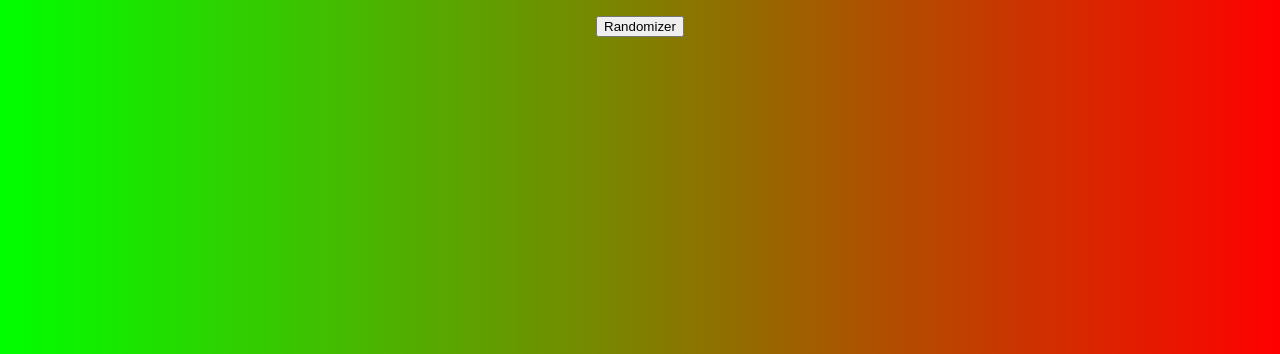
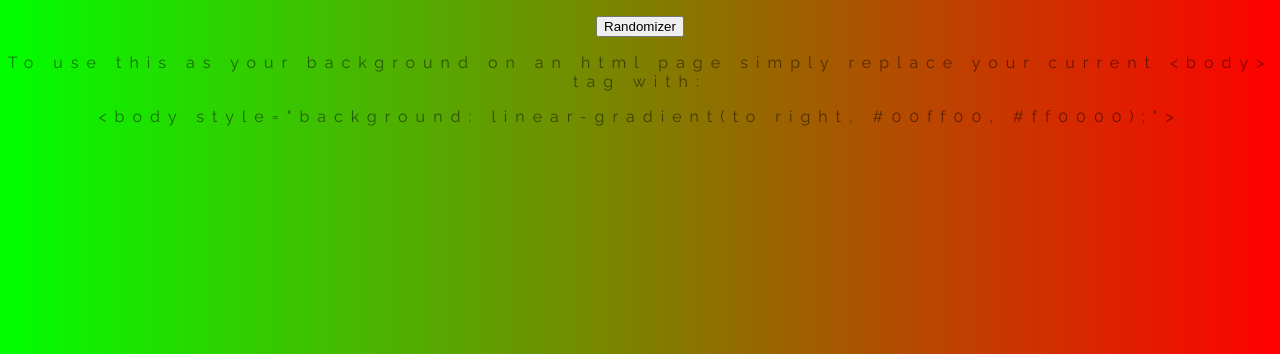
Before and after one commit to 512jay/Gradient-Background, a plain HTML site: page index.html in a window 1280 px wide. Shown: the part 500-854 px from the top of the page. Drawn offline with Linux system fonts and the light colour scheme.

Commit message:
changed body style copy sentence

```diff
--- a/index.html
+++ b/index.html
@@ -26,6 +26,10 @@
   <h2>Current CSS Background</h2>
   <h3></h3>
   <button id="randomizer" class="btn default">Randomizer</button>
+  <div id = "directions">
+  <p> To use this as your background on an html page simply replace your current  &lt;body> tag with: </p>
+  <p id="bak" class="font-effect-anaglyph"></p>
+</div>
   <script type="text/javascript" src="script.js"></script>
 </body>
 </html>
--- a/script.js
+++ b/script.js
@@ -1,4 +1,5 @@
 var css = document.querySelector("h3");
+var bakCSS = document.getElementById("bak")
 var color1 = document.querySelector(".color1");
 var color2 = document.querySelector(".color2");
 var body = document.getElementById("gradient");
@@ -10,13 +11,20 @@ var left = document.getElementById("left");
 var dir = "to right, ";// initial value.
 
 let setGradient = () => {
+	var backgroundCSS="linear-gradient("
+	  +dir
+  	+ color1.value
+  	+ ", "
+  	+ color2.value
+  	+ ")";
 	body.style.background = "linear-gradient("
 	  +dir
   	+ color1.value
   	+ ", "
   	+ color2.value
   	+ ")";
-  	css.textContent = body.style.background;
+  	css.textContent = backgroundCSS;
+  	bakCSS.textContent = '<body style="background: '+ backgroundCSS + ';">';
 }
 
 let processRandom = () => {
@@ -31,10 +39,7 @@ let randomColor = () => {
 }
 
 let setDirection = (event) => {
-	console.log(event.target);
-	console.log(event.target.type);
 	if (event.target.type==="radio"){
-		console.log("Time to change directions on ",event.target.id);
 		if( event.target.id == "top" ){
 			dir = "to top, ";
 		} else if ( event.target.id == "right" ){
--- a/style.css
+++ b/style.css
@@ -44,3 +44,16 @@ h3 {
 .directional{
   text-transform: none;
 }
+
+#directions {
+   text-transform: none;
+
+}
+#bak{
+  font: 400 1em 'Raleway', sans-serif;
+  -webkit-user-select: all; /* Safari 3.1+ */
+  -moz-user-select: all; /* Firefox 2+ */
+  -ms-user-select: all; /* IE 10+ */
+  user-select: all; /* Standard syntax */
+
+}
```
Also changed, not shown: backgroundTest.html (added, +8 -0 lines).
